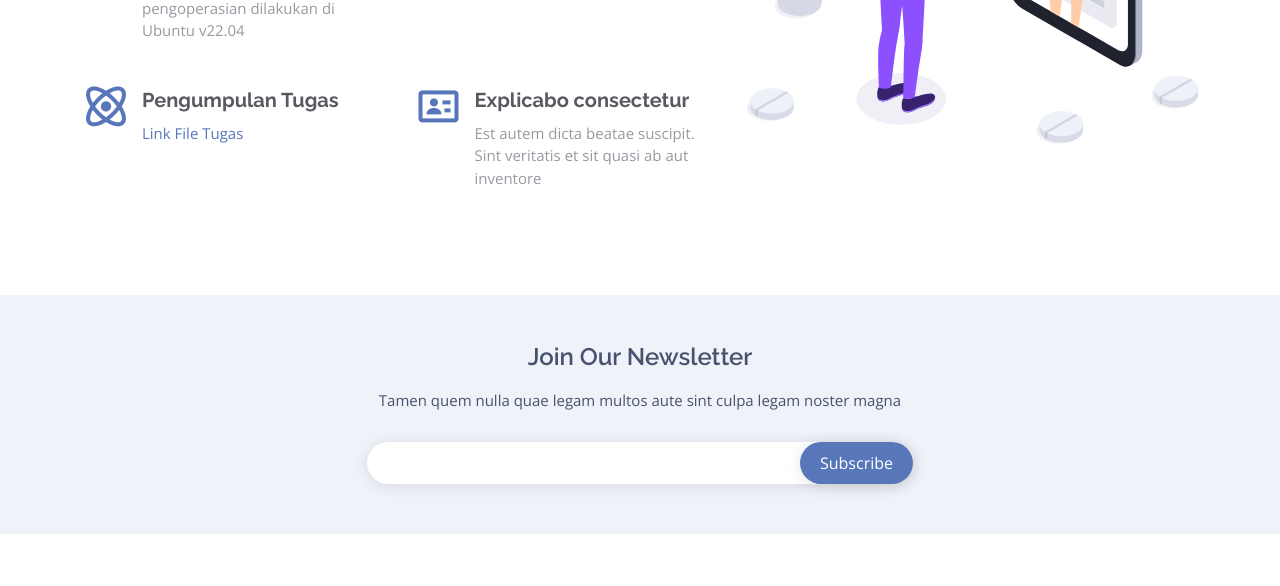
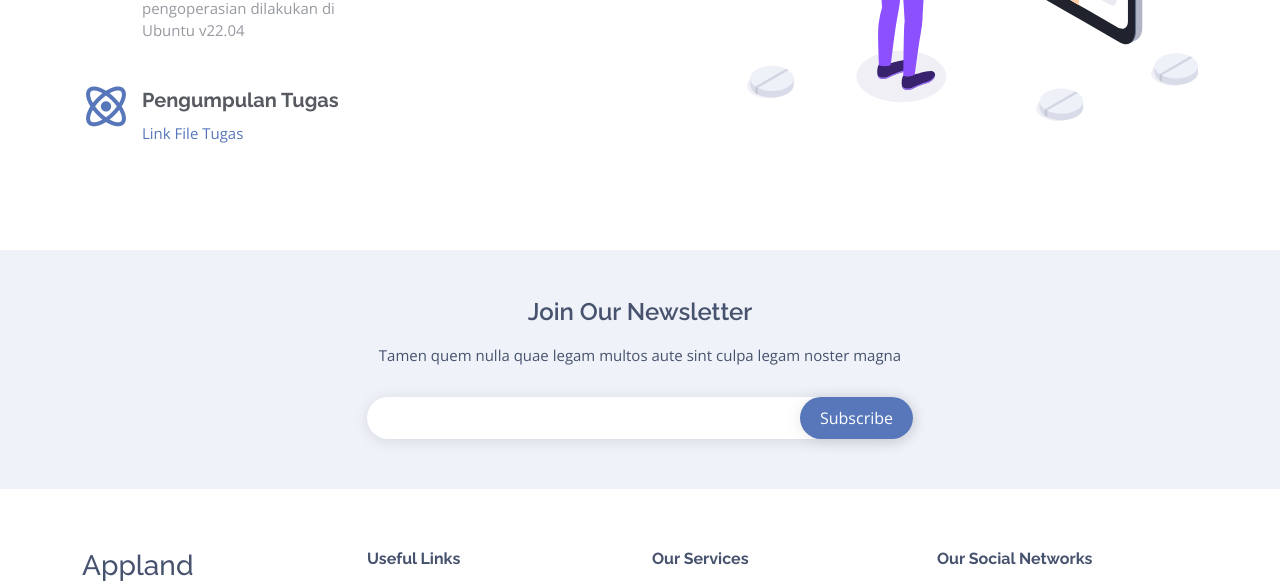
Before and after one commit to kesie23/kesie23.github.i.o, a plain HTML site: page index.html in a window 1280 px wide. Shown: the part 1255-1841 px from the top of the page. Drawn offline with nearby package versions, Linux system fonts and the light colour scheme.

Commit message:
Update index.html

```diff
--- a/index.html
+++ b/index.html
@@ -116,9 +116,6 @@
                     </p>
                   </div>
                   <div class="col-md-6 icon-box" data-aos="fade-up" data-aos-delay="500">
-                    <i class="bx bx-id-card"></i>
-                    <h4>Explicabo consectetur</h4>
-                    <p>Est autem dicta beatae suscipit. Sint veritatis et sit quasi ab aut inventore</p>
                   </div>
                 </div>
               </div>
```
